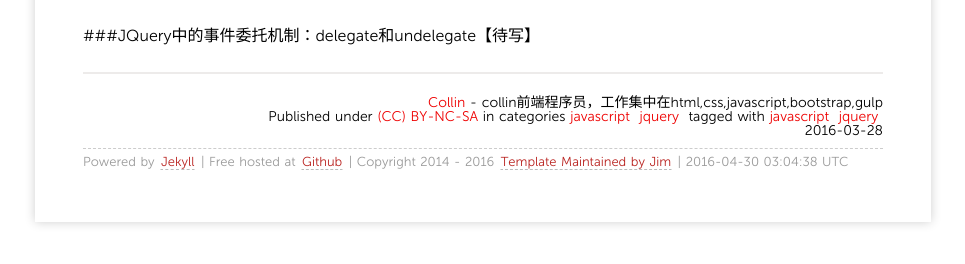
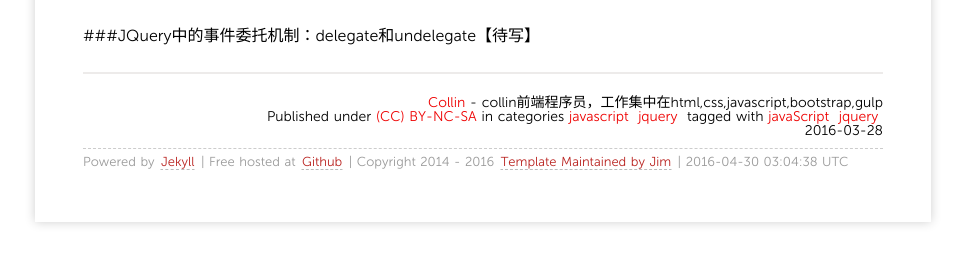
Before and after one commit to Joyling/joyling.github.io, a Jekyll site: the page built from _posts/2016-03-28-事件委托.md, in a window 1280 px wide and 900 px high, scrolled down 2458 px. Shown: the part 630-894 px from the top of the window, without its empty margins (157-1122 px from the left). Built offline with Jekyll 4.4.1, drawn with Linux system fonts in a browser that asks for light colours; nearby versions of some CDN libraries; comment, search, counter and statistics services are not loaded.

Commit message:
修改分类
修改分类

```diff
--- a/_posts/2016-03-28-事件委托.md
+++ b/_posts/2016-03-28-事件委托.md
@@ -5,7 +5,7 @@ categories:
 - javascript
 - jquery
 tags:
-- javascript
+- javaScript
 - jquery
 ---
 
```
Also changed, not shown: _posts/2016-03-30-CallApplyBind.md (+1 -1 lines).
